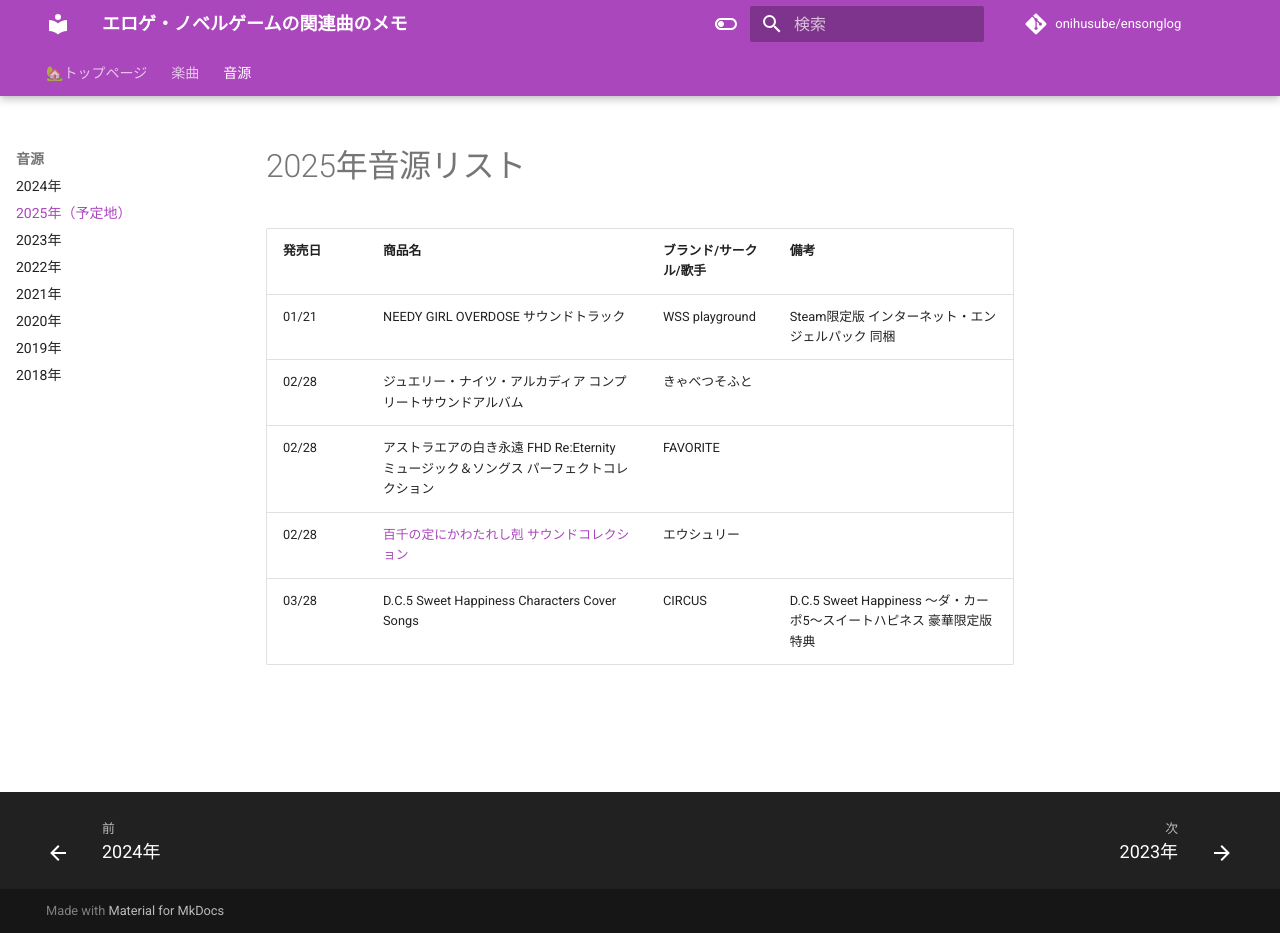
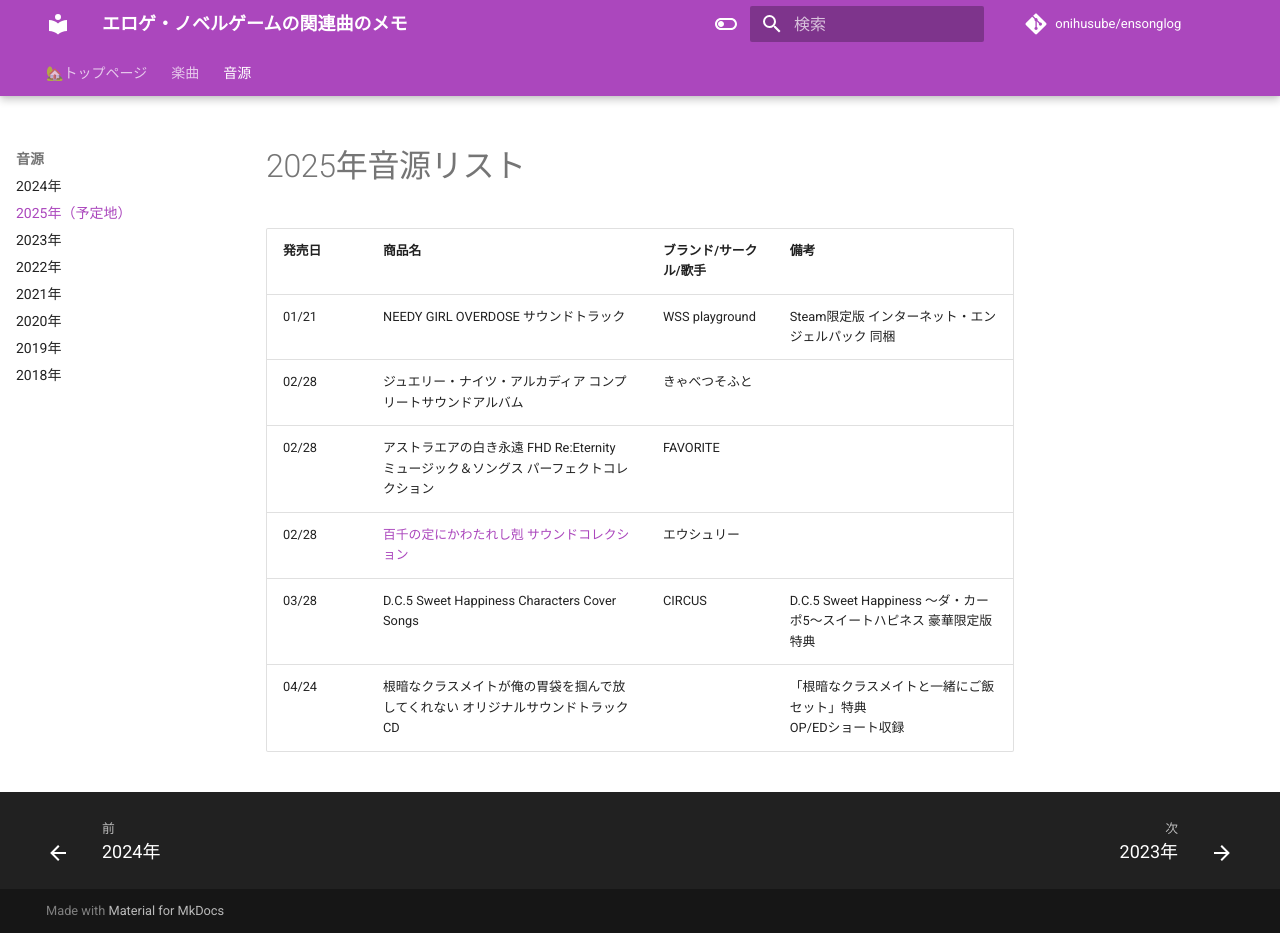
Before and after one commit to onihusube/ensonglog, an MkDocs documentation site: the page built from docs/2025/音源.md, in a window 1280 px wide and 933 px high. Built offline with MkDocs 1.6.1 and Material for MkDocs 9.7.7, drawn with Linux system fonts in a browser that asks for light colours; comment, search, counter and statistics services are not loaded.

Commit message:
根暗なクラスメイト サントラ追記

```diff
--- a/docs/2025/音源.md
+++ b/docs/2025/音源.md
@@ -12,3 +12,4 @@
 | 02/28 | アストラエアの白き永遠 FHD Re:Eternity ミュージック＆ソングス パーフェクトコレクション | FAVORITE |  |
 | 02/28 | [百千の定にかわたれし剋 サウンドコレクション](./%E9%9F%B3%E6%BA%90%E5%80%8B%E5%88%A5/%E7%99%BE%E5%8D%83%E3%81%AE%E5%AE%9A%E3%81%AB%E3%81%8B%E3%82%8F%E3%81%9F%E3%82%8C%E3%81%97%E5%89%8B%20%E3%82%B5%E3%82%A6%E3%83%B3%E3%83%89%E3%82%B3%E3%83%AC%E3%82%AF%E3%82%B7%E3%83%A7%E3%83%B3.md) | エウシュリー |  |
 | 03/28 | D.C.5 Sweet Happiness Characters Cover Songs | CIRCUS | D.C.5 Sweet Happiness ～ダ・カーポ5～スイートハピネス 豪華限定版特典 |
+| 04/24 | 根暗なクラスメイトが俺の胃袋を掴んで放してくれない オリジナルサウンドトラックCD |  | 「根暗なクラスメイトと一緒にご飯セット」特典 </br> OP/EDショート収録 |
```
Also changed, not shown: docs/2024/音源.md (+2 -2 lines).
